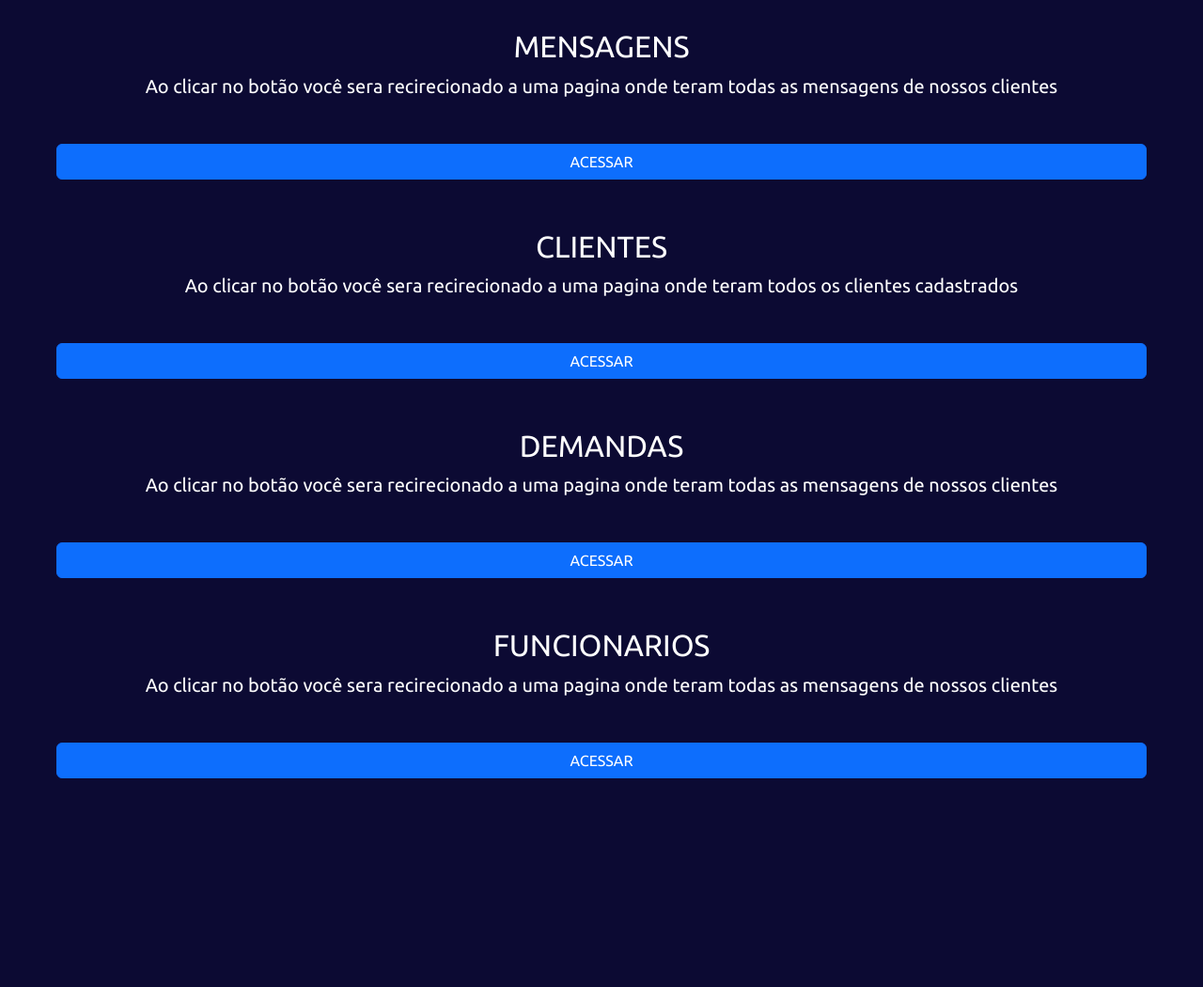
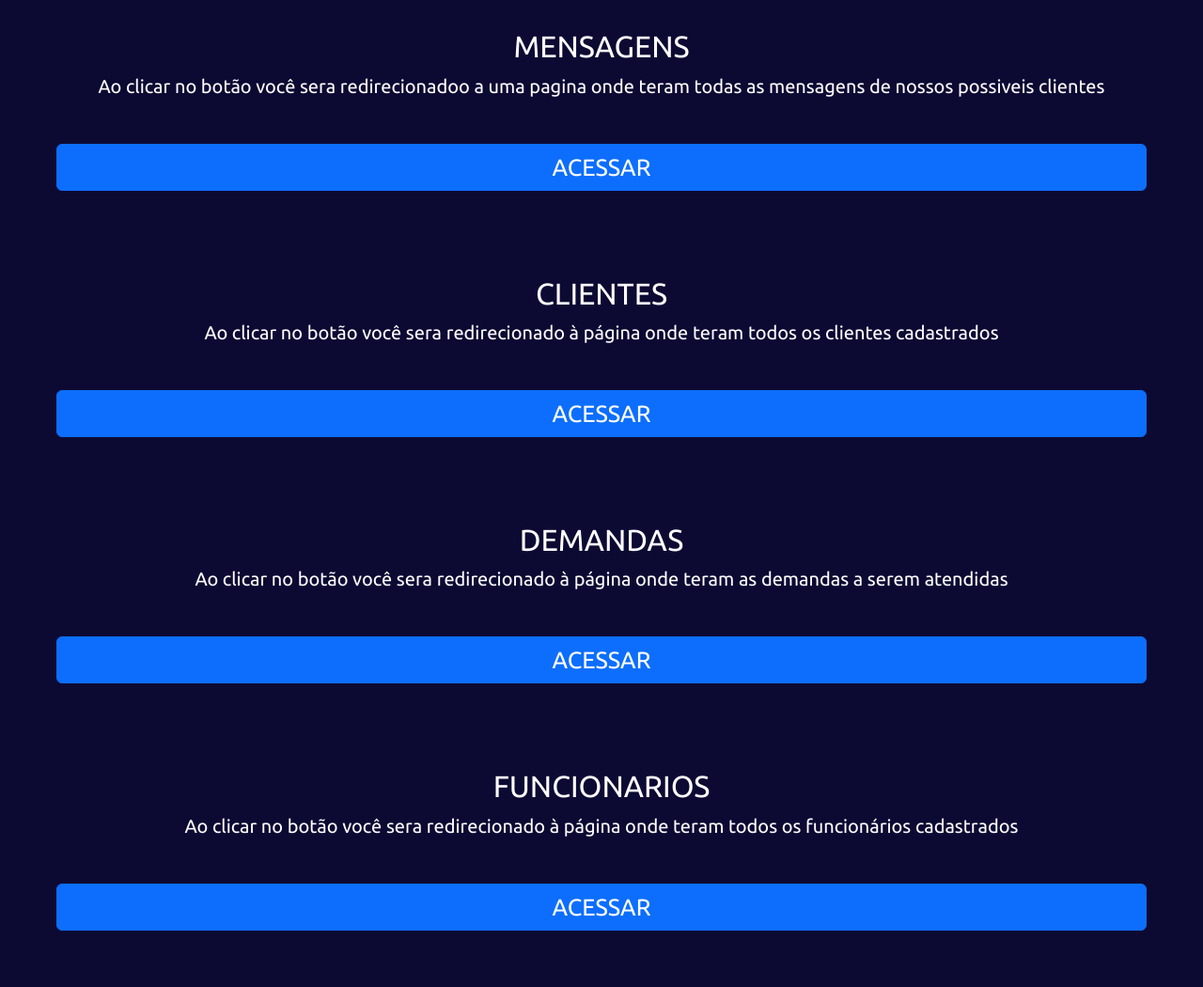
Before and after one commit to JLucastecsenai/tcc, a PHP site: page /restrito/admin_homepage.php in a window 1280 px wide. Shown: the part 196-1246 px from the top of the page at 94% size. Before the commit the page ends 1024 px from the top, so only its background shows below. Run offline with PHP 8.4, Linux system fonts and the light colour scheme; a user stored in the database is signed in.

Commit message:
final da pagina de admin e inicio da pagina de mensagens

```diff
--- a/restrito/admin_homepage.php
+++ b/restrito/admin_homepage.php
@@ -36,11 +36,15 @@
         margin-left: 60px;
         margin-right: 60px;
         font-size: 25px;
-        height: 50px;
     }
 
     h2 {
         color: white;
+    }
+
+    .botao-clicar{
+        height: 50px;
+        font-size: 25px;
     }
 </style>
 
@@ -56,58 +60,49 @@
     <main>
         <div class="MENSAGENS">
             <h2>MENSAGENS</h2>
-            <p>Ao clicar no botão você sera recirecionado a uma pagina onde teram todas as mensagens de nossos clientes</p>
+            <p>Ao clicar no botão você sera redirecionadoo a uma pagina onde teram todas as mensagens de nossos possiveis clientes</p>
             <div class="d-grid gap-2 botao-acesso">
-                <button type="button" class="btn btn-primary" onclick="RedirecionarParaMensagens()">ACESSAR</button>
+                <button type="button" class="btn btn-primary botao-clicar" onclick="RedirecionarParaMensagens()">ACESSAR</button>
             </div>
         </div>
         <div class="CLIENTES">
             <h2>CLIENTES</h2>
-            <p>Ao clicar no botão você sera recirecionado a uma pagina onde teram todos os clientes cadastrados</p>
+            <p>Ao clicar no botão você sera redirecionado à página onde teram todos os clientes cadastrados</p>
             <div class="d-grid gap-2 botao-acesso ">
-                <button type="button" class="btn btn-primary" onclick="RedirecionarParaClientes()">ACESSAR</button>
+                <button type="button" class="btn btn-primary botao-clicar" onclick="RedirecionarParaClientes()">ACESSAR</button>
             </div>
         </div>
         <div class="DEMANDAS">
             <h2>DEMANDAS</h2>
-            <p>Ao clicar no botão você sera recirecionado a uma pagina onde teram todas as mensagens de nossos clientes</p>
+            <p>Ao clicar no botão você sera redirecionado à página onde teram as demandas a serem atendidas</p>
             <div class="d-grid gap-2 botao-acesso ">
-                <button type="button" class="btn btn-primary" onclick="RedirecionarParaDemandas()">ACESSAR</button>
+                <button type="button" class="btn btn-primary botao-clicar" onclick="RedirecionarParaDemandas()">ACESSAR</button>
             </div>
 
         </div>
         <div class="FUNCIONARIOS">
             <h2>FUNCIONARIOS</h2>
-            <p>Ao clicar no botão você sera recirecionado a uma pagina onde teram todas as mensagens de nossos clientes</p>
+            <p>Ao clicar no botão você sera redirecionado à página onde teram todos os funcionários cadastrados</p>
             <div class="d-grid gap-2 botao-acesso ">
-                <button type="button" class="btn btn-primary" onclick="RedirecionarParaFuncionarios()">ACESSAR</button>
+                <button type="button" class="btn btn-primary botao-clicar" onclick="RedirecionarParaFuncionarios()">ACESSAR</button>
             </div>
-
-        </div>
-        <div class="LOGOUT">
-
-        </div>
-
     </main>
-    <footer>
-
-    </footer>
 </body>
 <script>
     function RedirecionarParaMensagens() {
-        window.location.href = "pastas/mensagens.php";
+        window.location.href = "../restrito/pastas_admin/MENSAGENS.php";
     }
 
     function RedirecionarParaClientes() {
-        window.location.href = "../index.php";
+        window.location.href = "../restrito/pastas_admin/CLIENTES.php";
     }
 
     function RedirecionarParaDemandas() {
-        window.location.href = "../index.php";
+        window.location.href = "../restrito/pastas_admin/DEMANDAS.php";
     }
 
     function RedirecionarParaFuncionarios() {
-        window.location.href = "../index.php";
+        window.location.href = "../restrito/pastas_admin/FUNCIONARIOS.php";
     }
 
     function Deslogar() {
```
Also changed, not shown: restrito/pastas_admin/CLIENTES.PHP (+12 -3 lines), restrito/pastas_admin/DEMANDAS.PHP (+12 -3 lines), restrito/pastas_admin/FUNCIONARIOS.PHP (+12 -3 lines), restrito/pastas_admin/MENSAGENS.PHP (+11 -2 lines).
